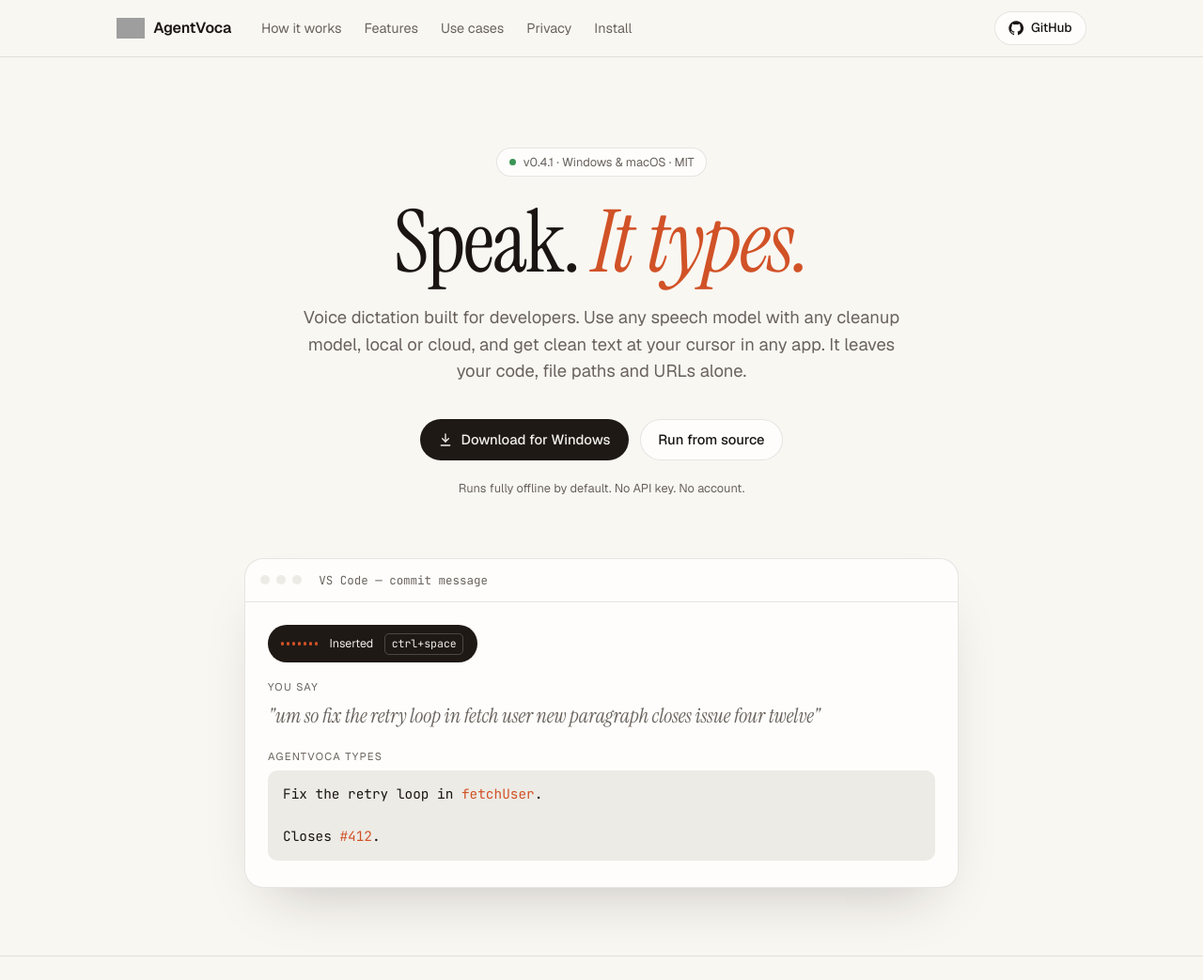
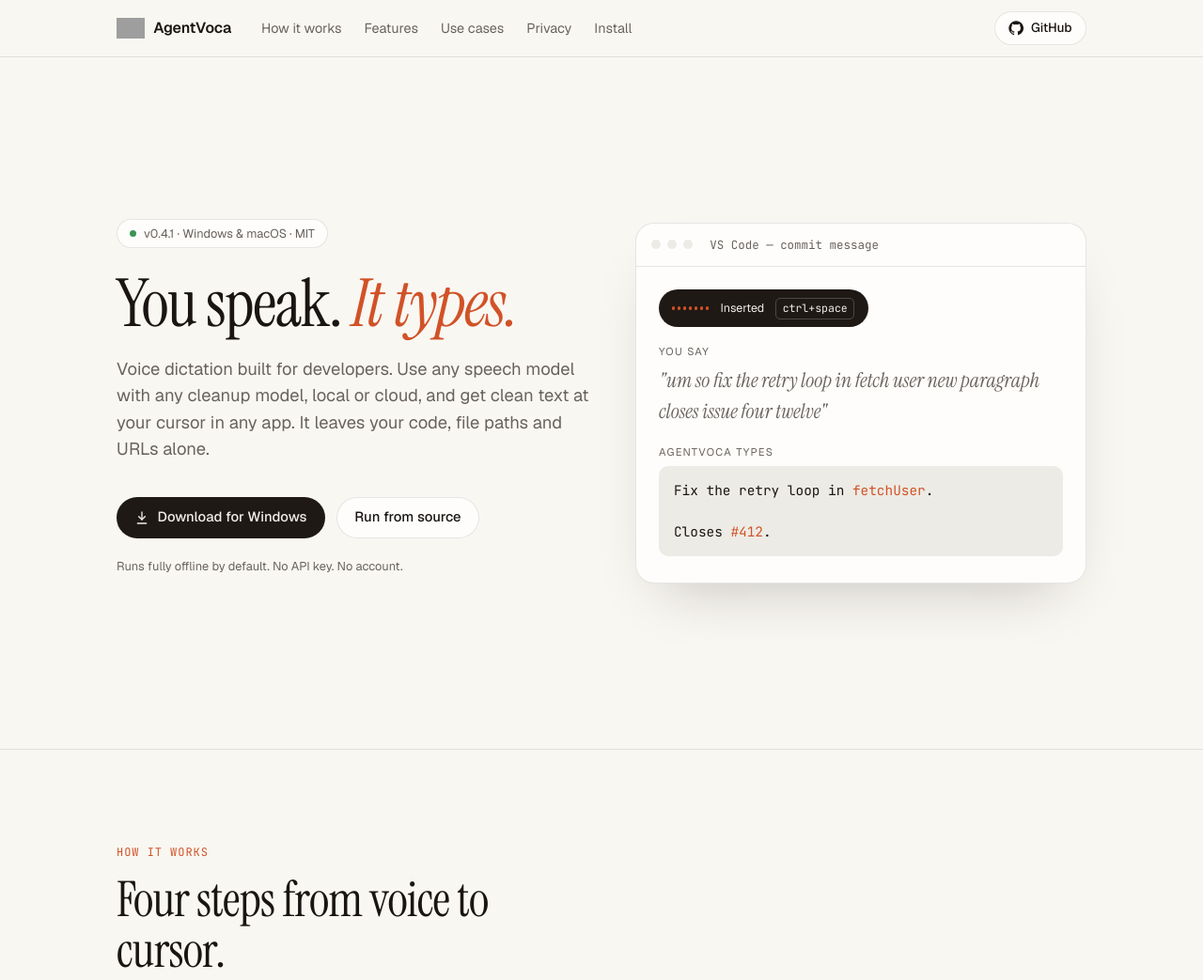
Before and after one commit to NANInithin/AgentVoca, a website: page website/index.html in a window 1280 px wide. Shown: the top 1043 px of the page at 94% size. Drawn offline with nearby package versions, Linux system fonts and the light colour scheme; grey boxes are pictures that could not be loaded.

Commit message:
Update landing page tagline and side-by-side hero layout (#2)

```diff
--- a/website/index.html
+++ b/website/index.html
@@ -3,7 +3,7 @@
 <head>
   <meta charset="utf-8">
   <meta name="viewport" content="width=device-width, initial-scale=1">
-  <title>AgentVoca — Speak. It types. Any model, any app.</title>
+  <title>AgentVoca — You speak. It types. Any model, any app.</title>
   <meta name="description" content="AgentVoca is a local-first, model-agnostic voice dictation app for Windows and macOS. Pair any speech model with any cleanup model and insert clean text at your cursor.">
   <link rel="canonical" href="https://agentvoca.naninithin.me/">
   <meta property="og:type" content="website">
@@ -78,7 +78,13 @@
     .btn svg { width: 1rem; height: 1rem; }
 
     /* Hero */
-    .hero { padding: 6rem 0 4.5rem; text-align: center; }
+    .hero { padding: 4rem 0; min-height: calc(100vh - 64px); display: flex; align-items: center; }
+    .hero-grid { display: grid; grid-template-columns: 1.05fr 1fr; gap: 3rem; align-items: center; width: 100%; }
+    .hero h1 { margin-left: 0; font-size: clamp(2.75rem, 5.5vw, 4.75rem); }
+    .hero .lede { margin: 0; }
+    .hero .hero-actions { justify-content: flex-start; }
+    .hero .demo { margin: 0; max-width: none; }
+    @media (max-width: 900px) { .hero-grid { grid-template-columns: 1fr; } .hero { min-height: 0; } }
     .pill {
       display: inline-flex; align-items: center; gap: .5rem; padding: .3rem .8rem; border-radius: 999px;
       border: 1px solid var(--border); background: var(--card); font-size: .8rem; color: var(--muted-foreground);
@@ -215,9 +221,9 @@
 
   <main id="top">
     <section class="hero">
-      <div class="wrap">
+      <div class="wrap hero-grid"><div class="hero-copy">
         <span class="pill"><span class="dot"></span>v0.4.1 · Windows &amp; macOS · MIT</span>
-        <h1>Speak. <em>It types.</em></h1>
+        <h1>You speak. <em>It types.</em></h1>
         <p class="lede">Voice dictation built for developers. Use any speech model with any cleanup model, local or cloud, and get clean text at your cursor in any app. It leaves your code, file paths and URLs alone.</p>
         <div class="hero-actions">
           <a class="btn btn-primary" href="https://github.com/NANInithin/AgentVoca/releases">
@@ -227,7 +233,7 @@
           <a class="btn btn-ghost" href="#install">Run from source</a>
         </div>
         <p class="hero-meta">Runs fully offline by default. No API key. No account.</p>
-
+        </div>
         <div class="demo" aria-label="Dictation demo">
           <div class="demo-bar"><span></span><span></span><span></span><span class="title" id="demo-app">VS Code — commit message</span></div>
           <div class="demo-body">
```
